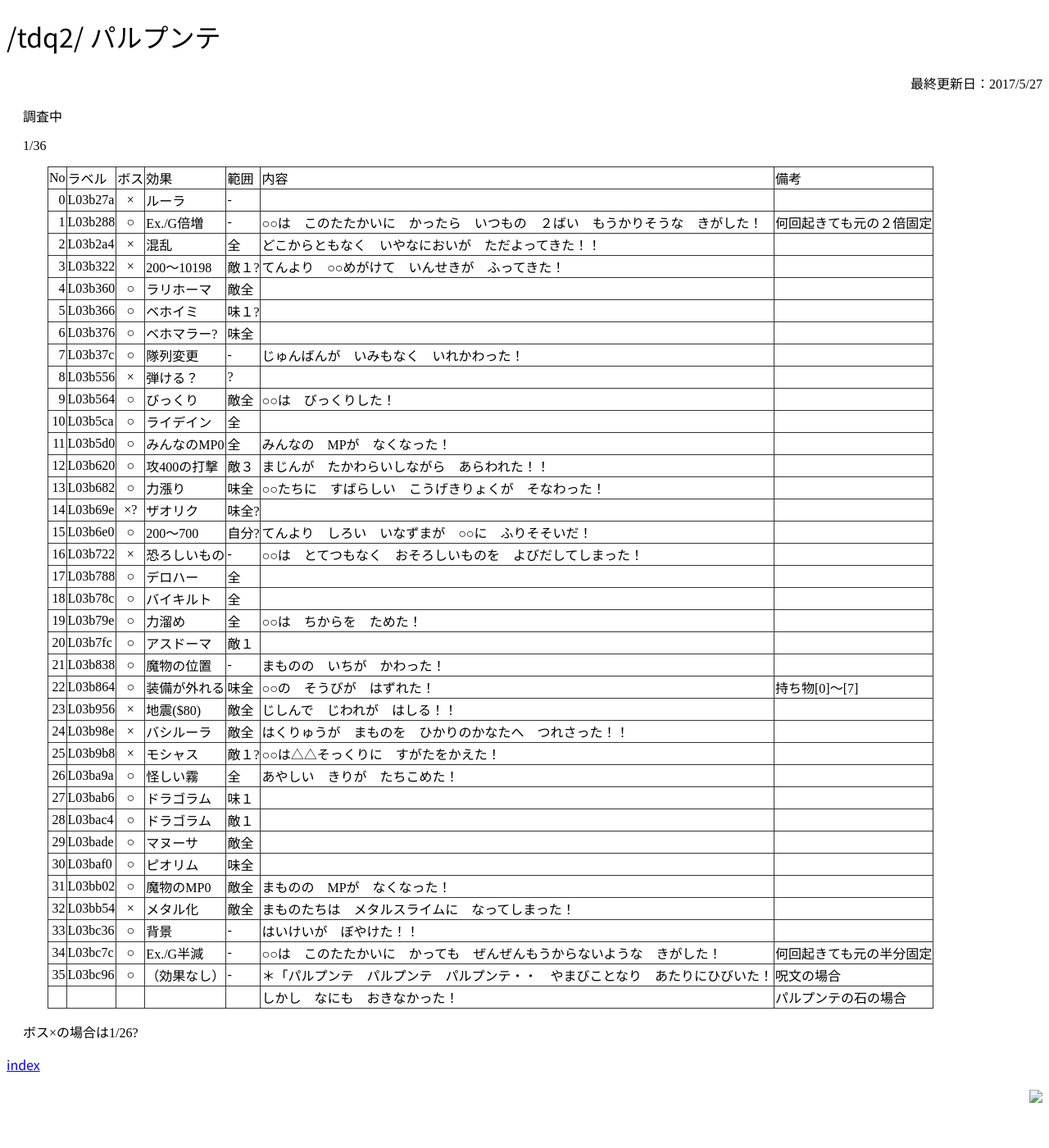
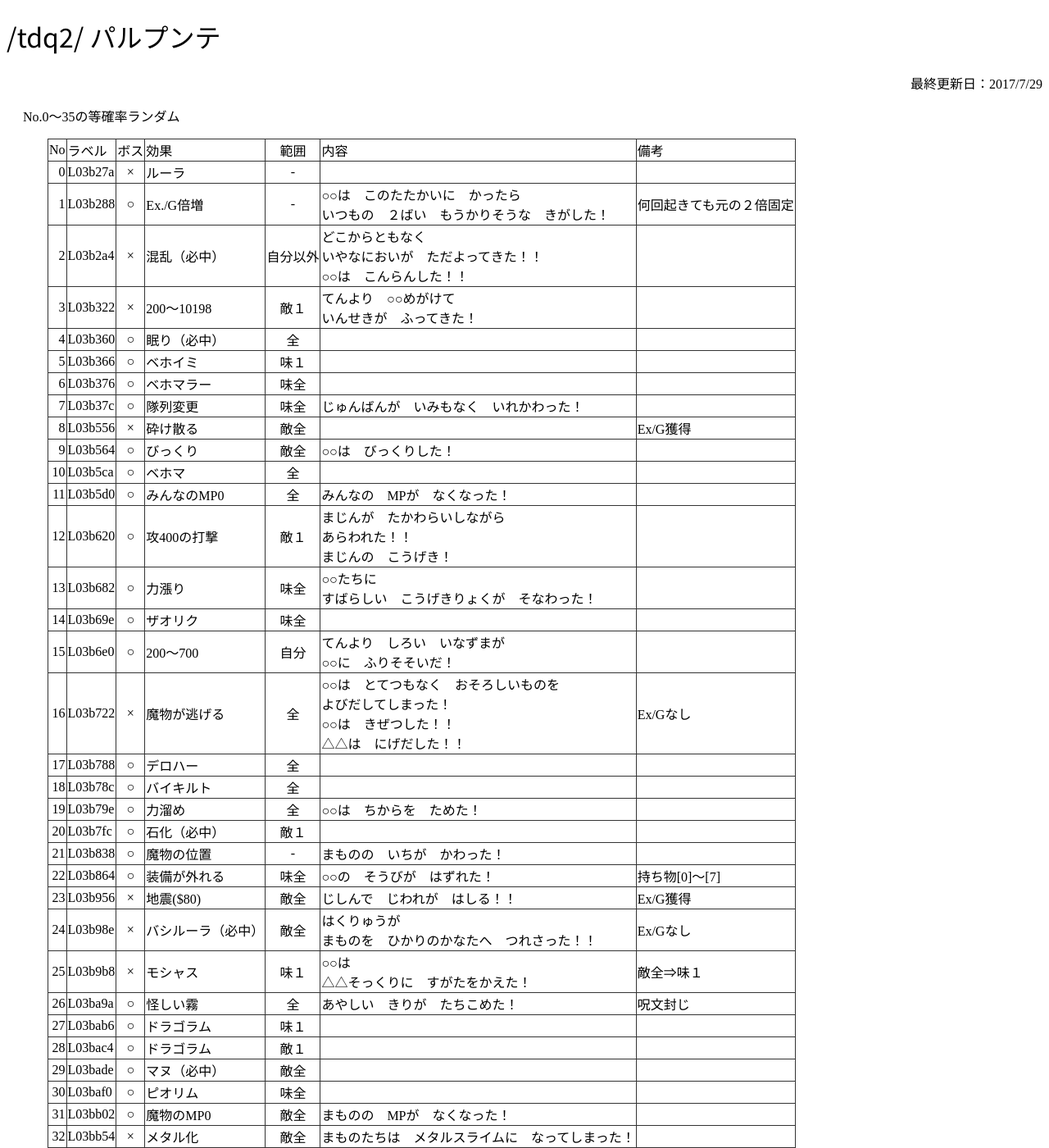
Before and after one commit to chiorex/TDQ_DATA_DAT, a Jekyll site: the page built from tdq2/parupunte.md, in a window 1280 px wide and 1400 px high. Shown: the whole window at 82% size. Built offline with Jekyll 4.4.1, drawn with Linux system fonts in a browser that asks for light colours; some web fonts are replaced; some of the changed text lies outside the part shown.

Commit message:
TDQ1/TDQ2 パルプンテの効果一覧（完了）

```diff
--- a/tdq2/parupunte.md
+++ b/tdq2/parupunte.md
@@ -1,51 +1,53 @@
 ---
 layout: default
 title: パルプンテ
-update: 2017-05-27
+update: 2017-07-29
 ---
 
-調査中
-
-1/36
+No.0～35の等確率ランダム
 
 | No | ラベル  | ボス | 効果         | 範囲 | 内容 | 備考 |
-|---:|:--------|:----:|:-------------|:-----|:-----|:-----|
+|---:|:--------|:----:|:-------------|:----:|:-----|:-----|
 |  0 | L03b27a |  ×  | ルーラ       |  -   |
-|  1 | L03b288 |  ○  | Ex./G倍増    |  -   | ○○は　このたたかいに　かったら　いつもの　２ばい　もうかりそうな　きがした！ | 何回起きても元の２倍固定 |
-|  2 | L03b2a4 |  ×  | 混乱         |  全  | どこからともなく　いやなにおいが　ただよってきた！！
-|  3 | L03b322 |  ×  | 200～10198   | 敵１?| てんより　○○めがけて　いんせきが　ふってきた！ |
-|  4 | L03b360 |  ○  | ラリホーマ   | 敵全 |
-|  5 | L03b366 |  ○  | ベホイミ     | 味１?|
-|  6 | L03b376 |  ○  | ベホマラー?  | 味全 |
-|  7 | L03b37c |  ○  | 隊列変更     |  -   | じゅんばんが　いみもなく　いれかわった！
-|  8 | L03b556 |  ×  | 弾ける？     |  ?   |
+|  1 | L03b288 |  ○  | Ex./G倍増    |  -   | ○○は　このたたかいに　かったら<br>いつもの　２ばい　もうかりそうな　きがした！ | 何回起きても元の２倍固定 |
+|  2 | L03b2a4 |  ×  | 混乱（必中） | 自分以外 | どこからともなく<br>いやなにおいが　ただよってきた！！<br>○○は　こんらんした！！
+|  3 | L03b322 |  ×  | 200～10198   | 敵１ | てんより　○○めがけて<br>いんせきが　ふってきた！ |
+|  4 | L03b360 |  ○  | 眠り（必中） |  全  |
+|  5 | L03b366 |  ○  | ベホイミ     | 味１ |
+|  6 | L03b376 |  ○  | ベホマラー   | 味全 |
+|  7 | L03b37c |  ○  | 隊列変更     | 味全 | じゅんばんが　いみもなく　いれかわった！
+|  8 | L03b556 |  ×  | 砕け散る     | 敵全 | | Ex/G獲得 |
 |  9 | L03b564 |  ○  | びっくり     | 敵全 | ○○は　びっくりした！
-| 10 | L03b5ca |  ○  | ライデイン   |  全  |
+| 10 | L03b5ca |  ○  | ベホマ       |  全  |
 | 11 | L03b5d0 |  ○  | みんなのMP0  |  全  | みんなの　MPが　なくなった！
-| 12 | L03b620 |  ○  | 攻400の打撃  | 敵３ | まじんが　たかわらいしながら　あらわれた！！
-| 13 | L03b682 |  ○  | 力漲り       | 味全 | ○○たちに　すばらしい　こうげきりょくが　そなわった！
-| 14 | L03b69e |  ×? | ザオリク     | 味全?|
-| 15 | L03b6e0 |  ○  | 200～700     | 自分?| てんより　しろい　いなずまが　○○に　ふりそそいだ！
-| 16 | L03b722 |  ×  | 恐ろしいもの |  -   | ○○は　とてつもなく　おそろしいものを　よびだしてしまった！
+| 12 | L03b620 |  ○  | 攻400の打撃  | 敵１ | まじんが　たかわらいしながら<br>あらわれた！！<br>まじんの　こうげき！
+| 13 | L03b682 |  ○  | 力漲り       | 味全 | ○○たちに<br>すばらしい　こうげきりょくが　そなわった！
+| 14 | L03b69e |  ○  | ザオリク     | 味全 |
+| 15 | L03b6e0 |  ○  | 200～700     | 自分 | てんより　しろい　いなずまが<br>○○に　ふりそそいだ！
+| 16 | L03b722 |  ×  | 魔物が逃げる |  全  | ○○は　とてつもなく　おそろしいものを<br>よびだしてしまった！<br>○○は　きぜつした！！<br>△△は　にげだした！！ | Ex/Gなし |
 | 17 | L03b788 |  ○  | デロハー     |  全  |
 | 18 | L03b78c |  ○  | バイキルト   |  全  |
 | 19 | L03b79e |  ○  | 力溜め       |  全  | ○○は　ちからを　ためた！
-| 20 | L03b7fc |  ○  | アスドーマ   | 敵１ |
+| 20 | L03b7fc |  ○  | 石化（必中） | 敵１ |
 | 21 | L03b838 |  ○  | 魔物の位置   |  -   | まものの　いちが　かわった！
 | 22 | L03b864 |  ○  | 装備が外れる | 味全 | ○○の　そうびが　はずれた！ | 持ち物[0]～[7] |
-| 23 | L03b956 |  ×  | 地震($80)    | 敵全 | じしんで　じわれが　はしる！！
-| 24 | L03b98e |  ×  | バシルーラ   | 敵全 | はくりゅうが　まものを　ひかりのかなたへ　つれさった！！
-| 25 | L03b9b8 |  ×  | モシャス     | 敵１?| ○○は△△そっくりに　すがたをかえた！
-| 26 | L03ba9a |  ○  | 怪しい霧     |  全  | あやしい　きりが　たちこめた！
+| 23 | L03b956 |  ×  | 地震($80)    | 敵全 | じしんで　じわれが　はしる！！ | Ex/G獲得 |
+| 24 | L03b98e |  ×  | バシルーラ（必中）  | 敵全 | はくりゅうが<br>まものを　ひかりのかなたへ　つれさった！！ | Ex/Gなし |
+| 25 | L03b9b8 |  ×  | モシャス     | 味１ | ○○は<br>△△そっくりに　すがたをかえた！ | 敵全⇒味１ |
+| 26 | L03ba9a |  ○  | 怪しい霧     |  全  | あやしい　きりが　たちこめた！ | 呪文封じ |
 | 27 | L03bab6 |  ○  | ドラゴラム   | 味１ |
 | 28 | L03bac4 |  ○  | ドラゴラム   | 敵１ |
-| 29 | L03bade |  ○  | マヌーサ     | 敵全 |
+| 29 | L03bade |  ○  | マヌ（必中） | 敵全 |
 | 30 | L03baf0 |  ○  | ピオリム     | 味全 |
 | 31 | L03bb02 |  ○  | 魔物のMP0    | 敵全 | まものの　MPが　なくなった！
 | 32 | L03bb54 |  ×  | メタル化     | 敵全 | まものたちは　メタルスライムに　なってしまった！
 | 33 | L03bc36 |  ○  | 背景         |  -   | はいけいが　ぼやけた！！
-| 34 | L03bc7c |  ○  | Ex./G半減    |  -   | ○○は　このたたかいに　かっても　ぜんぜんもうからないような　きがした！ | 何回起きても元の半分固定 |
-| 35 | L03bc96 |  ○  | （効果なし） |  -   | ＊「パルプンテ　パルプンテ　パルプンテ・・　やまびことなり　あたりにひびいた！ | 呪文の場合
-|    |         |      |              |      | しかし　なにも　おきなかった！ | パルプンテの石の場合
+| 34 | L03bc7c |  ○  | Ex./G半減    |  -   | ○○は　このたたかいに　かっても<br>ぜんぜんもうからないような　きがした！ | 何回起きても元の半分固定 |
+| 35 | L03bc96 |  ○  | 山彦（呪文） |  -   | ＊「パルプンテ　パルプンテ　パルプンテ・・<br>やまびことなり　あたりにひびいた！
+|    |         |      | 不発（石）   |      | しかし　なにも　おきなかった！
 
-ボス×の場合は1/26?
+* ボス戦でボス×の場合は再抽選
+* ザオリク(14)でPT全員生きている場合は再抽選
+* モシャス(25)のとき魔物名に誤りがある
+* ルーラ(0)のときダンジョン内なら頭をぶつける
+* Ex./G倍増(1)とEx./G半減(34)が両方起きたときは相殺される
```
Also changed, not shown: tdq1/index.md (+3 -3 lines), tdq1/parupunte.md (+26 -25 lines), tdq2/index.md (+3 -3 lines).
